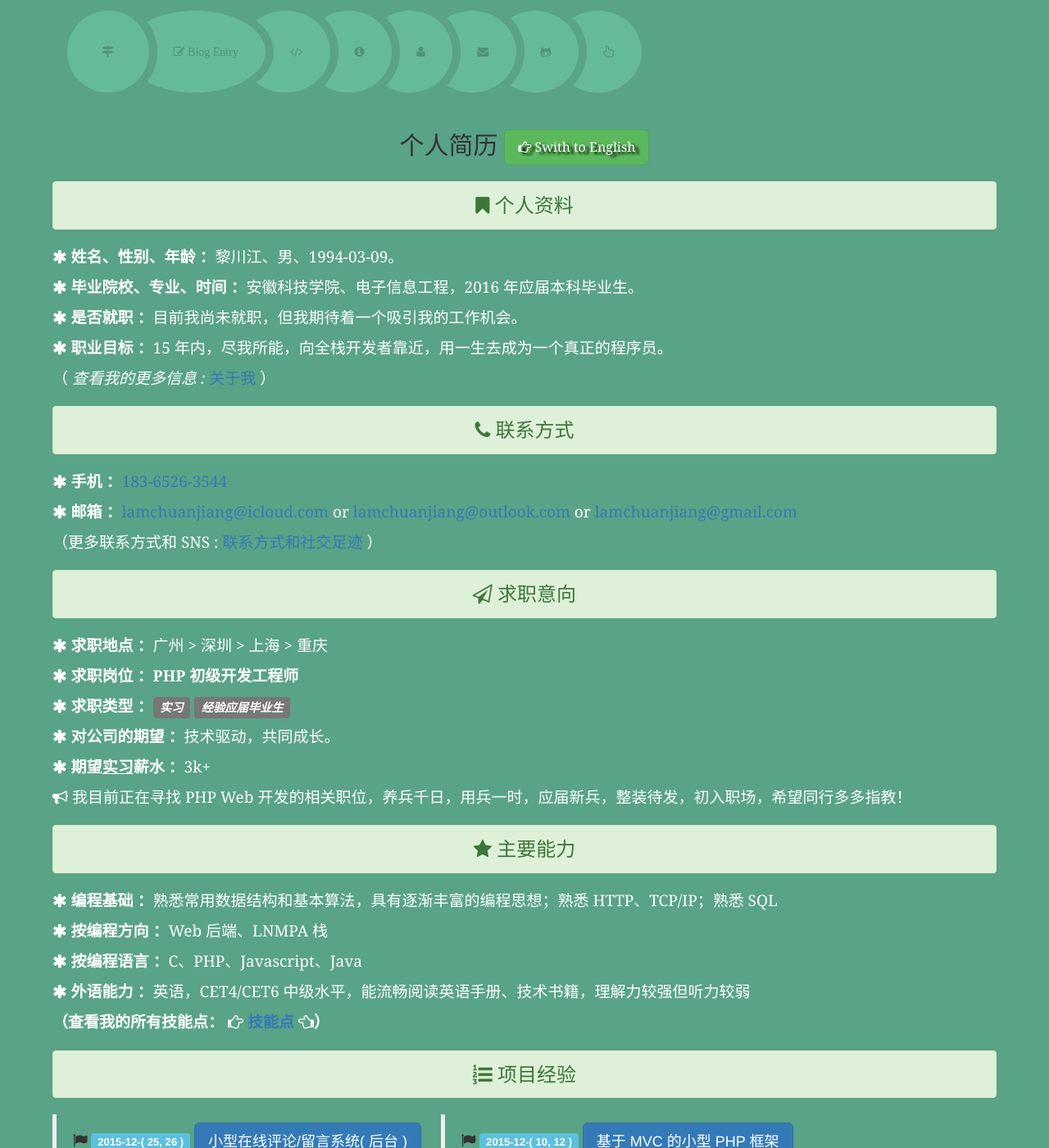
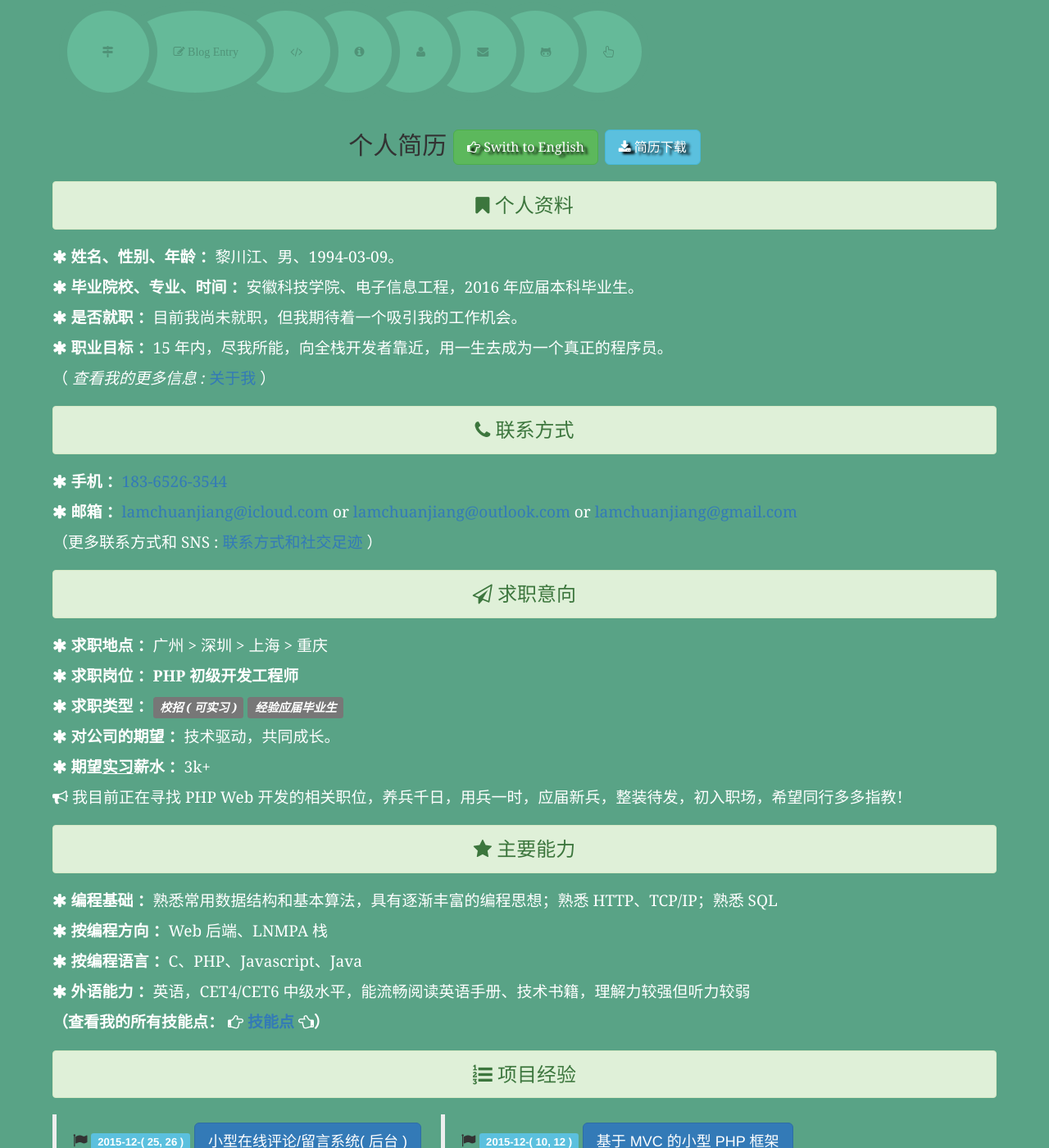
Before and after one commit to light-shadow/ckwongloy.github.io, a Jekyll site: the page built from resume_zh.html, in a window 1280 px wide and 1400 px high. Shown: the whole window at 82% size. Built offline with Jekyll 4.4.1, drawn with Linux system fonts in a browser that asks for light colours; Markdown is read by kramdown in place of the engine named in the settings.

Commit message:
add pdf resume

```diff
--- a/resume_en.html
+++ b/resume_en.html
@@ -37,7 +37,7 @@ title: Li's Resume ( English ) @lamChuanJiang
 <p><i class="fa fa-asterisk"></i>
 <strong>Job Direction ：Junior PHP Web Developer</strong></p>
 <p><i class="fa fa-asterisk"></i>
-<strong>Job Type ：</strong><i class="label label-default">Internship</i>
+<strong>Job Type ：</strong><i class="label label-default">Campus Recruitment ( Internship is also under consideration )</i>
 <i class="label label-default">Graduate with some Experience</i></p>
 <p><i class="fa fa-asterisk"></i>
 <strong>Expectation to company ：</strong>Tech Driven, Growing Together.</p>
--- a/resume_zh.html
+++ b/resume_zh.html
@@ -6,7 +6,11 @@ title: Li's Resume ( 中文 ) @lamChuanJiang
 <h2>个人简历
 <a href="/resume_en.html">
 <button type="button" class="btn btn-success btn-lg" style="text-shadow: black 5px 3px 3px;font-size: 16px;color: rgb(255,255,255);">
-<i class="fa  fa-hand-o-right"></i> Swith to English</button></a></h2>
+<i class="fa  fa-hand-o-right"></i> Swith to English</button></a>
+
+<a href="/li_resume_zh.pdf">
+<button type="button" class="btn btn-info btn-lg" style="text-shadow: black 5px 3px 3px;font-size: 16px;color: rgb(255,255,255);">
+<i class="fa fa-download"></i> 简历下载</button></a></h2>
 
 <div class="content_font">
 <h3 class="alert alert-success"><i class="fa fa-bookmark"></i> 个人资料</h3>
@@ -37,7 +41,7 @@ title: Li's Resume ( 中文 ) @lamChuanJiang
 <p><i class="fa fa-asterisk"></i>
 <strong>求职岗位 ：PHP 初级开发工程师</strong></p>
 <p><i class="fa fa-asterisk"></i>
-<strong>求职类型 ：</strong><i class="label label-default">实习</i>
+<strong>求职类型 ：</strong><i class="label label-default">校招 ( 可实习 )</i>
 <i class="label label-default">经验应届毕业生</i></p>
 <p><i class="fa fa-asterisk"></i>
 <strong>对公司的期望 ：</strong>技术驱动，共同成长。</p>
```
Also changed, not shown: _posts/2015-06-23-Git-Brief.md (+2 -0 lines), 1 other file.
